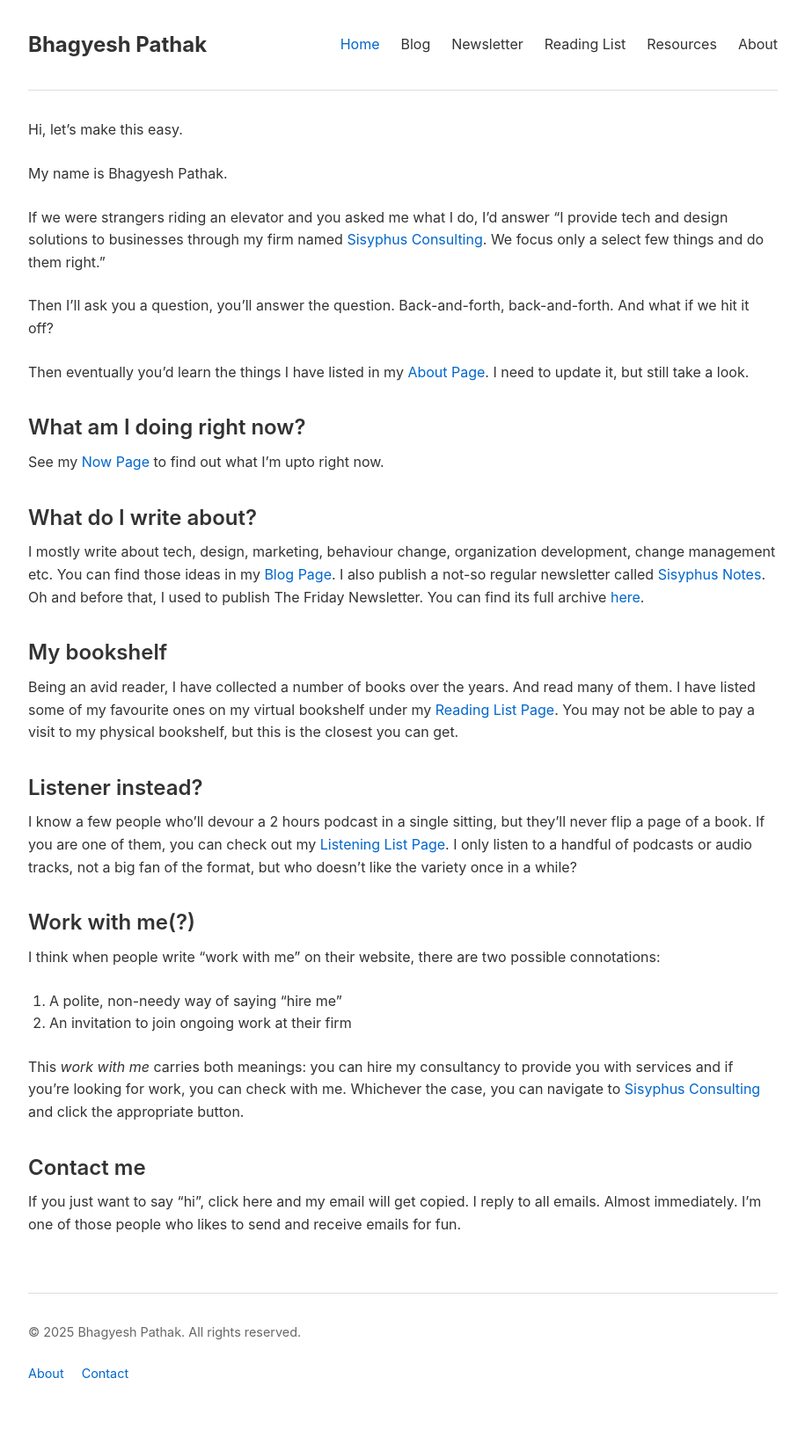
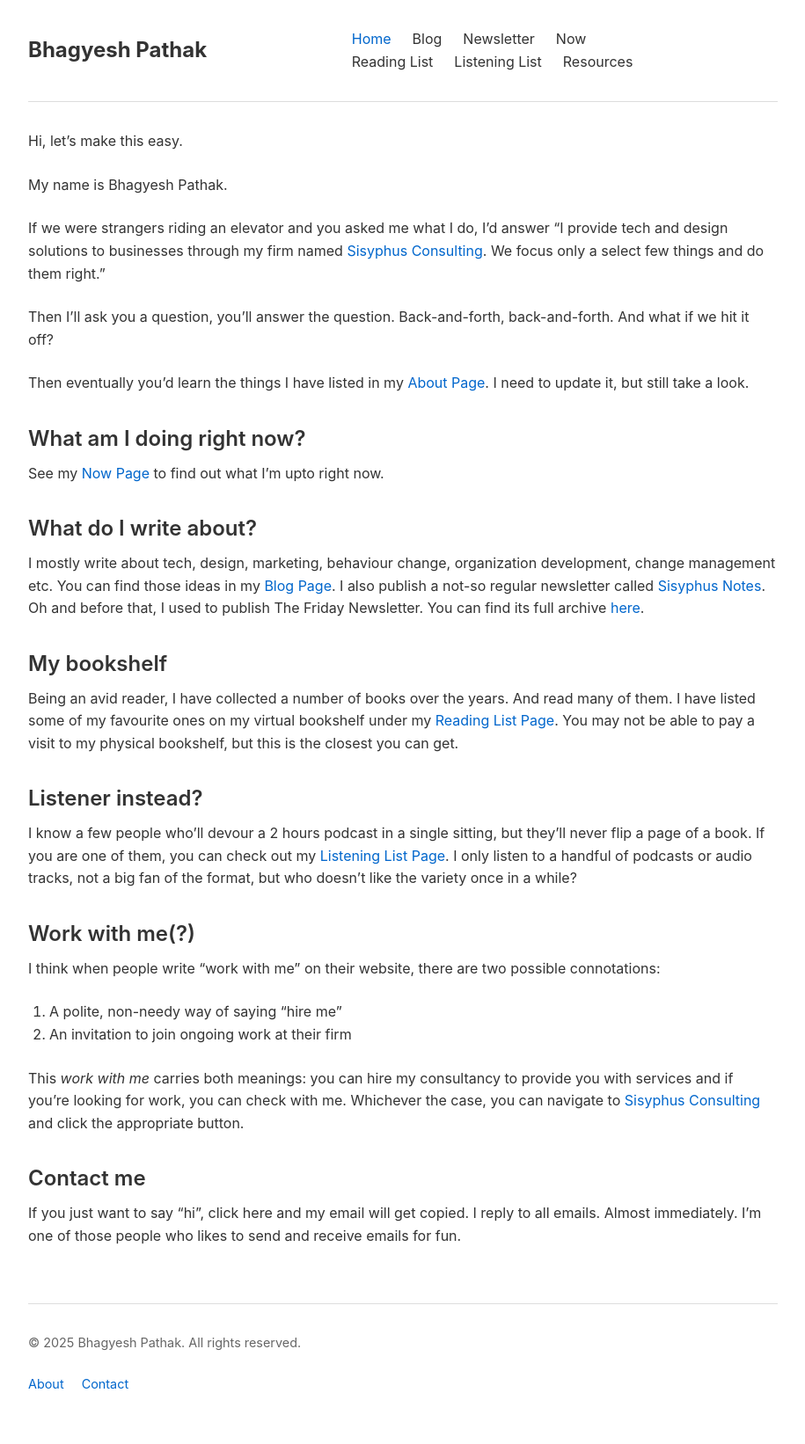
Before and after one commit to bhagyeshsp/bsp-web, a Jekyll site: the page built from index.md, in a window 1280 px wide. Shown: the whole page at 88% size, without its empty margins (182-1097 px from the left). Built offline with Jekyll 4.4.1, drawn with Linux system fonts in a browser that asks for light colours.

Commit message:
[modify] temporarily make the nav-bar with two rows
I'm still not convinced to have two rows of menu in the nav bar. But seeing the menus I want to keep, I don't think there is going to be any other option. So let's see if I keep this or not.

```diff
--- a/_includes/header.html
+++ b/_includes/header.html
@@ -2,13 +2,17 @@
   <div class="site-title">
     <a href="{{ "/" | relative_url }}">{{ site.title | escape }}</a>
   </div>
-
+  <div class="container">
   <nav class="site-nav">
     <a href="{{ "/" | relative_url }}" class="nav-link {% if page.url == '/' %}active{% endif %}">Home</a>
     <a href="{{ "/blog" | relative_url }}" class="nav-link {% if page.url contains '/blog' or page.url contains '/essays' %}active{% endif %}">Blog</a>
     <a href="{{ "/newsletter" | relative_url }}" class="nav-link {% if page.url contains '/newsletter' %}active{% endif %}">Newsletter</a>
+    <a href="{{ "/now" | relative_url }}" class="nav-link {% if page.url == '/now/' %}active{% endif %}">Now</a>
+    </nav>
+    <nav class="site-nav">
     <a href="{{ "/reading-list" | relative_url }}" class="nav-link {% if page.url contains '/reading-list' %}active{% endif %}">Reading List</a>
+    <a href="{{ "/listening-list" | relative_url }}" class="nav-link {% if page.url contains '/listening-list' %}active{% endif %}">Listening List</a>
     <a href="{{ "/resources" | relative_url }}" class="nav-link {% if page.url contains '/resources' %}active{% endif %}">Resources</a>
-    <a href="{{ "/about" | relative_url }}" class="nav-link {% if page.url == '/about/' %}active{% endif %}">About</a>
   </nav>
+  </div>
 </header>
```
